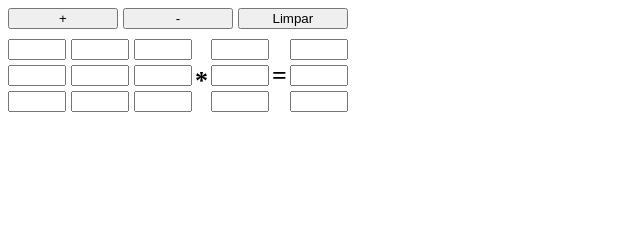
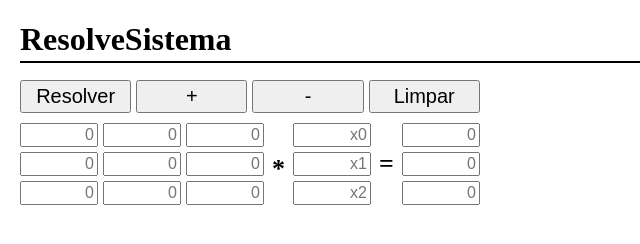
Before and after one commit to vbl10/pages, a plain HTML site: page index.html in a window 1280 px wide. Shown: the whole page, without its empty margins (0-640 px from the left). Drawn offline with Linux system fonts and the light colour scheme.

Commit message:
Add files via upload

```diff
--- a/index.html
+++ b/index.html
@@ -3,9 +3,21 @@
     <head>
         <title>ResolveSistema</title>
         <style>
+            button, p{
+                font-size: 20px;
+            }
+            input {
+                font-size: 16px;
+            }
+            button {
+                padding: 3px 10px 3px 10px;
+            }
         </style>
         <script>
             var mat_order = 3;
+            function number_only_validator(event) {
+                return "0123456789.+-eE".includes(event.key);
+            }
             function make_mats() {
                 //coeficients' matrix
                 {
@@ -21,7 +33,11 @@
                     for (let i = 0; i < mat_order; i++) {
                         for (let j = 0; j < mat_order; j++) {
                             let input = inputs[i * mat_order + j] = document.createElement("input");
-                            input.style.width = "50px";
+                            input.style.width = "70px";
+                            input.type = "text";
+                            input.onkeypress = number_only_validator;
+                            input.placeholder = "0";
+                            input.style.textAlign = "right";
                         }
                     }
                     mat.replaceChildren(...inputs);
@@ -34,8 +50,11 @@
 
                     for (let i = 0; i < mat_order; i++) {
                         let input = inputs[i] = document.createElement("input");
-                        input.style.width = "50px";
+                        input.style.width = "70px";
                         input.style.flex = "1";
+                        input.type = "text";
+                        input.placeholder = "x" + i;
+                        input.style.textAlign = "right";
                     }
                     mat.replaceChildren(...inputs);
                 }
@@ -47,8 +66,12 @@
 
                     for (let i = 0; i < mat_order; i++) {
                         let input = inputs[i] = document.createElement("input");
-                        input.style.width = "50px";
+                        input.style.width = "70px";
                         input.style.flex = "1";
+                        input.type = "text";
+                        input.onkeypress = number_only_validator;
+                        input.placeholder = "0";
+                        input.style.textAlign = "right";
                     }
                     mat.replaceChildren(...inputs);
                 }
@@ -64,14 +87,115 @@
                 }
             }
             function btn_clr() {
+                function clear_fields(fields) {
+                    for (let i = 0; i < fields.length; i++) {
+                        fields[i].value = "";
+                    }
+                }
+                clear_fields(document.getElementById("mat_coefs").children);
+                clear_fields(document.getElementById("mat_vars").children);
+                clear_fields(document.getElementById("mat_consts").children);
+            }
+            function btn_solve() {
+                function sub(mat, I, J) {
+                    let sub_mat = [];
+                    for (let i = 0; i < mat.length; i++) {
+                        if (i != I) {
+                            let row = [];
+                            for (let j = 0; j < mat[0].length; j++) {
+                                if (j != J) {
+                                    row.push(mat[i][j]);
+                                }
+                            }
+                            sub_mat.push(row);
+                        }
+                    }
+                    return sub_mat;
+                }
+                function det(mat) {
+                    switch (mat.length) {
+                        case 0:
+                            return 0;
+                            break;
+                        case 1:
+                            return mat[0][0];
+                            break;
+                        case 2:
+                            return mat[0][0] * mat[1][1] - mat[0][1] * mat[1][0];
+                            break;
+                        case 3:
+                            return mat[0][0] * mat[1][1] * mat[2][2]
+                                + mat[0][1] * mat[1][2] * mat[2][0]
+                                + mat[0][2] * mat[1][0] * mat[2][1]
+                                - mat[0][2] * mat[1][1] * mat[2][0]
+                                - mat[0][1] * mat[1][0] * mat[2][2]
+                                - mat[0][0] * mat[1][2] * mat[2][1];
+                            break;
+                        default:
+                            let d = 0;
+                            for (let j = 0; j < mat.length; j++) {
+                                d += (((j + 1) % 2) * 2 - 1) * mat[0][j] * det(sub(mat, 0, j));
+                            }
+                            return d;
+                            break;
+                    }
+                }
+
+                let mat_coefs = [];
+                let input = document.getElementById("mat_coefs").children;
+                for (let i = 0; i < mat_order; i++) {
+                    let row = [];
+                    for (let j = 0; j < mat_order; j++) {
+                        row.push(Number(input[i * mat_order + j].value));
+                    }
+                    mat_coefs.push(row);
+                }
+
+                let d = det(mat_coefs);
+                if (d != 0) {
+                    input = document.getElementById("mat_consts").children;
+                    let mat_consts = [];
+                    for (let i = 0; i < mat_order; i++) {
+                        mat_consts.push(Number(input[i].value));
+                    }
+                    //calculate and print solutions
+                    const mat_vars = document.getElementById("mat_vars").children;
+                    let output = document.getElementById("solution");
+                    output.innerText = "";
+                    for (let j = 0; j < mat_order; j++) {
+                        let mat_j = [];
+                        for (let _i = 0; _i < mat_order; _i++) {
+                            let row = [];
+                            for (let _j = 0; _j < mat_order; _j++) {
+                                if (_j == j) {
+                                    row.push(mat_consts[_i]);
+                                }
+                                else {
+                                    row.push(mat_coefs[_i][_j]);
+                                }
+                            }
+                            mat_j.push(row);
+                        }
+                        let name = mat_vars[j].value.slice();
+                        if (name == "")
+                            name = "x" + j;
+                        output.innerText += name + " = " + det(mat_j) / d + "\n";
+                    }
+                }
+                else {
+                    document.getElementById("solution").innerText = "Sistema indeterminado.";
+                }
 
             }
         </script>
     </head>
-    <body>
-        <div style="display:flex;flex-direction:row;">
+    <body style="margin-left:20px;">
+        <h1 style="margin-bottom: 3px;">ResolveSistema</h1>
+        <div style="height: 2px; background-color:black; margin-bottom: 17px;"></div>
+        <div style="display:flex; flex-direction:row;">
             <div style="display:flex; flex-direction:column;">
                 <div style="margin-bottom:10px; display:flex; flex-direction:row; column-gap:5px;">
+                    <button onclick="btn_solve()" style="flex:1;">Resolver</button>
                     <button onclick="btn_add()" style="flex:1;">+</button>
                     <button onclick="btn_rem()" style="flex:1;">-</button>
                     <button onclick="btn_clr()" style="flex:1;">Limpar</button>
@@ -85,7 +209,7 @@
                          id="mat_coefs">
                     </div>
                     <div>
-                        <div style="margin-left: 3px; margin-right: 3px; position: relative; top: 50%; transform: translate(0,-35%); font-size: 26px; font-weight: 700;">
+                        <div style="margin-left: 8px; margin-right: 8px; position: relative; top: 50%; transform: translate(0,-35%); font-size: 26px; font-weight: 700;">
                             *
                         </div>
                     </div>
@@ -97,7 +221,7 @@
                          id="mat_vars">
                     </div>
                     <div>
-                        <div style="margin-left:3px;margin-right:3px; position:relative;top:50%;transform: translate(0,-50%); font-size:26px; font-weight:900;">
+                        <div style="margin-left:8px;margin-right:8px; position:relative;top:50%;transform: translate(0,-50%); font-size:26px; font-weight:900;">
                             =
                         </div>
                     </div>
@@ -114,5 +238,6 @@
                 </div>
             </div>
         </div>
+        <p id="solution" style="font-size:20px; "></p>
     </body>
 </html>
```
